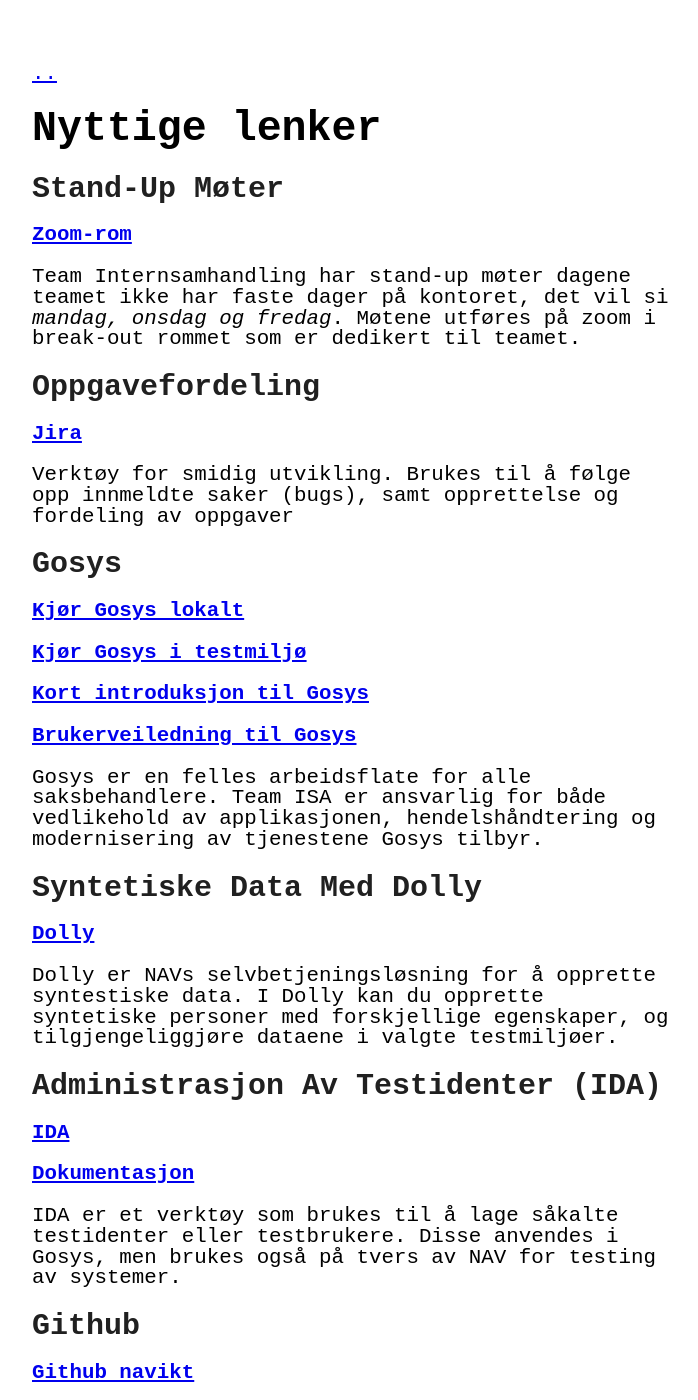
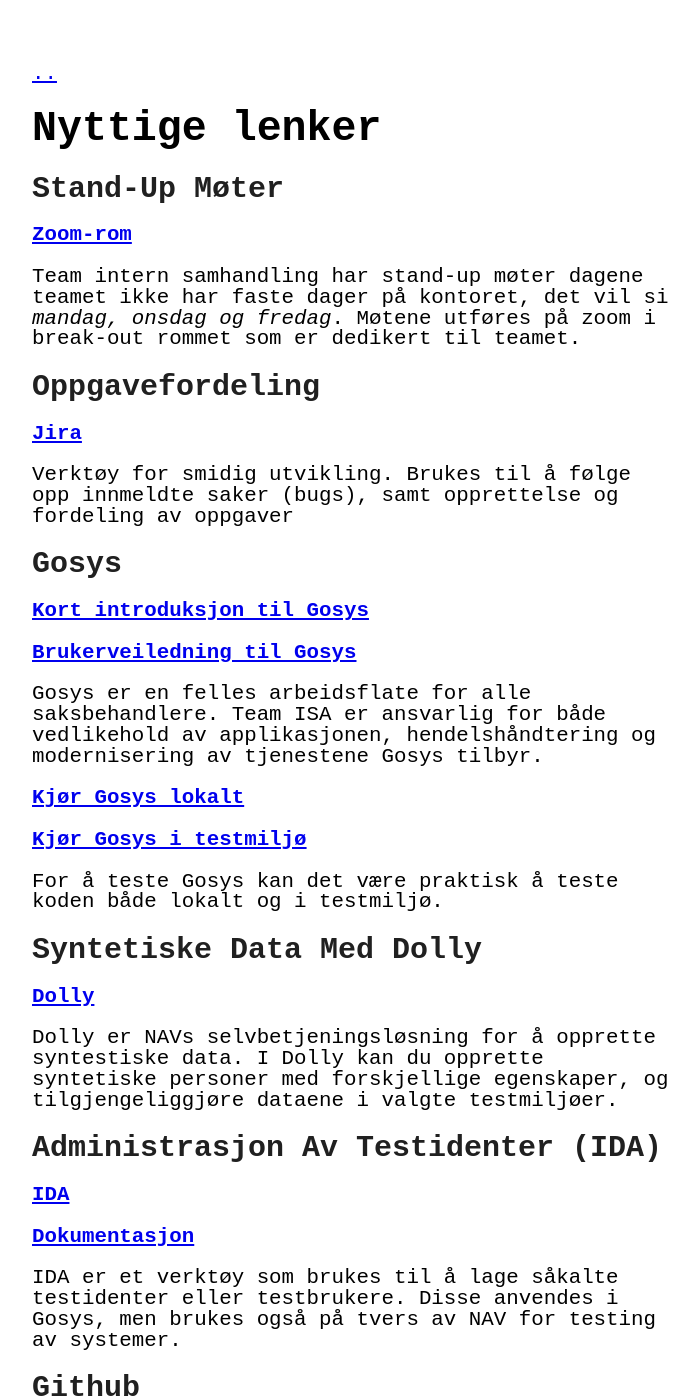
Before and after one commit to stianoverby/stianoverby.github.io, a Jekyll site: the page built from _posts/2022-10-18-lenker.markdown, in a window 1280 px wide and 1400 px high. Shown: the whole window, without its empty margins (288-986 px from the left). Built offline with Jekyll 4.4.1, drawn with Linux system fonts in a browser that asks for light colours; some of the changed text lies outside the part shown.

Commit message:
Update 2022-10-18-lenker.markdown

```diff
--- a/_posts/2022-10-18-lenker.markdown
+++ b/_posts/2022-10-18-lenker.markdown
@@ -10,7 +10,7 @@
 
 [**Zoom-rom**] [zoom]
 
-Team Internsamhandling har stand-up møter dagene teamet ikke har faste dager på kontoret, det vil si _mandag, onsdag og fredag_. Møtene utføres på zoom i break-out rommet som er dedikert til teamet.
+Team intern samhandling har stand-up møter dagene teamet ikke har faste dager på kontoret, det vil si _mandag, onsdag og fredag_. Møtene utføres på zoom i break-out rommet som er dedikert til teamet.
 
 
 # Oppgavefordeling
@@ -24,16 +24,17 @@
 # Gosys
 {: .heading}
 
-[**Kjør Gosys lokalt**] [gosys-local]
-
-[**Kjør Gosys i testmiljø**] [gosys-q2]
-
 [**Kort introduksjon til Gosys**] [gosys-doc1]
 
 [**Brukerveiledning til Gosys**] [gosys-doc2]
 
 Gosys er en felles arbeidsflate for alle saksbehandlere. Team ISA er ansvarlig for både vedlikehold av applikasjonen, hendelshåndtering og modernisering av tjenestene Gosys tilbyr.
 
+[**Kjør Gosys lokalt**] [gosys-local]
+
+[**Kjør Gosys i testmiljø**] [gosys-q2]
+
+For å teste Gosys kan det være praktisk å teste koden både lokalt og i testmiljø.
 
 # Syntetiske Data Med Dolly
 {: .heading}
@@ -69,9 +70,9 @@
 
 Alt som logges i applikasjonene våre går til elastic. Dette er et verktøy for monitorering, filtrering og parsering av logger. Er det meldt inn en sak, så er det ofte her man starter for å finne ut hva som er feil.
 
-[**Visualisering av statistikk for GoSys**] [grafana]
+[**Visualisering av statistikk for Gosys**] [grafana]
 
-Grafana er et visualiseringsverktøy for statistikk. Vi bruker det for å varsle om hendelser (kommer som varslinger i Slack), samt illustrere hva GoSys brukes til.
+Grafana er et visualiseringsverktøy for statistikk. Vi bruker det for å varsle om hendelser (kommer som varslinger i Slack), samt illustrere hva Gosys brukes til.
 
 [oppstart-teammedlem]: https://confluence.adeo.no/display/TIS/Oppstart+nytt+teammedlem
 
```
